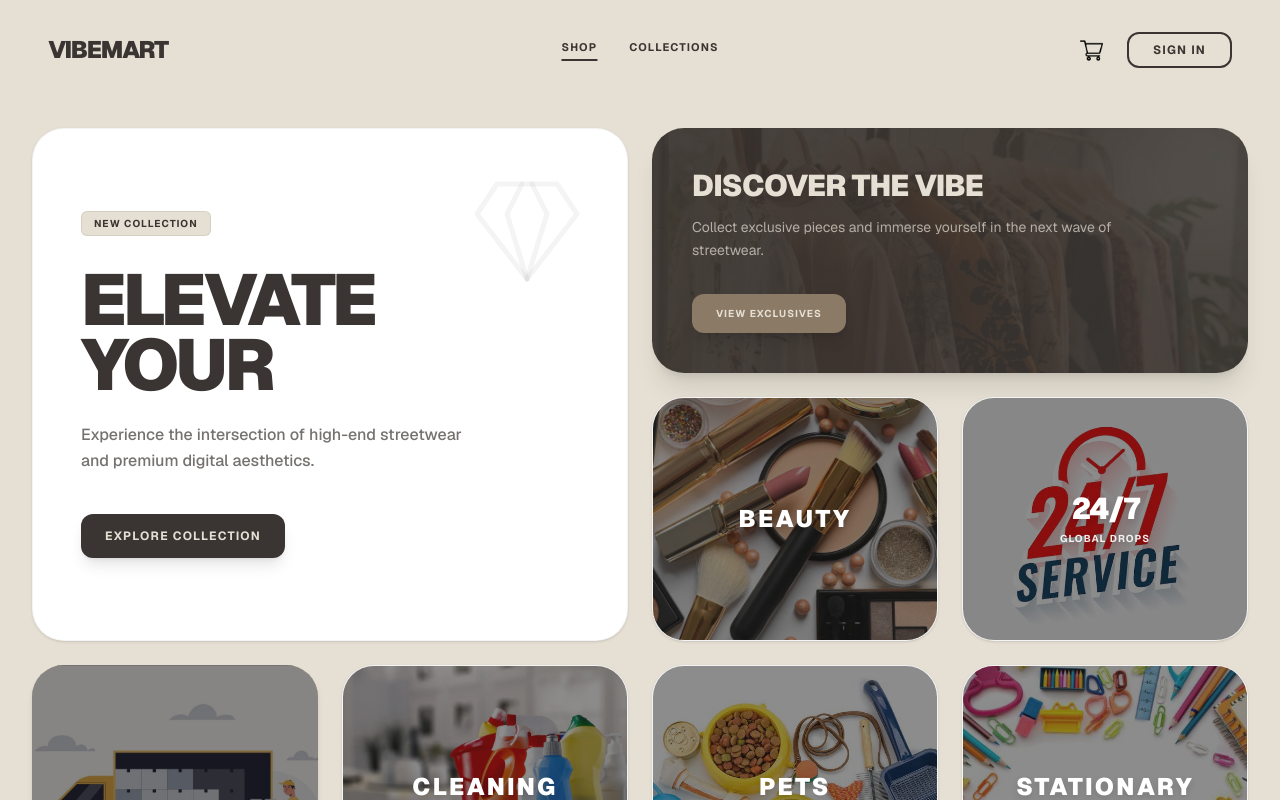
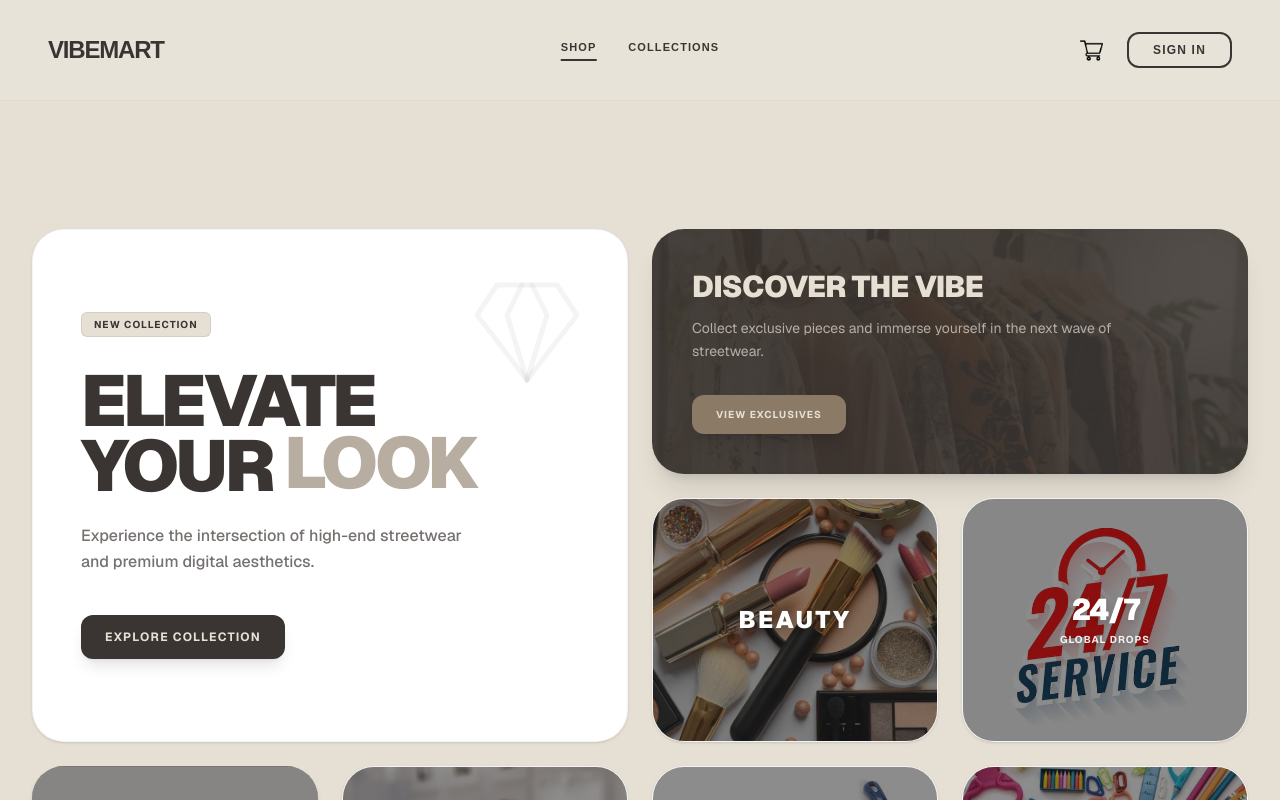
Before and after one commit to MostofaSeum/DjangoPractice, a Next.js app in the folder frontend/: page / in a window 1280 px wide. Shown: the top 800 px of the page. Built offline with nearby package versions, Linux system fonts and the light colour scheme; no server answers.

Commit message:
feat: initialize storefront layout, homepage with bento grid, and cart navigation components

```diff
--- a/frontend/app/cart/page.tsx
+++ b/frontend/app/cart/page.tsx
@@ -11,21 +11,6 @@ export default function CartPage() {
 
   return (
     <div className="min-h-screen bg-[#e6e0d4] text-[#3a3532] font-sans">
-      {/* Header */}
-      <header className="py-8 px-8 md:px-12 flex justify-center items-center border-b border-[#3a3532]/10 bg-[#e6e0d4]/80 backdrop-blur-md sticky top-0 z-50">
-        <div className="max-w-[1400px] w-full flex justify-between items-center relative">
-          <Link href="/" className="text-xl md:text-2xl font-black tracking-tighter text-[#3a3532] uppercase">
-            VibeMart
-          </Link>
-          <div className="text-xs font-bold uppercase tracking-widest text-[#8b7a66]">
-            Shopping Cart
-          </div>
-          <Link href="/products" className="text-xs font-bold uppercase tracking-widest text-[#3a3532] hover:opacity-60 transition-opacity">
-            Continue Shopping &rarr;
-          </Link>
-        </div>
-      </header>
-
       {/* Main Content */}
       <main className="max-w-[1400px] mx-auto px-4 md:px-12 py-16">
 
--- /dev/null
+++ b/frontend/app/components/Footer.tsx
@@ -0,0 +1,34 @@
+import Link from "next/link";
+
+export default function Footer() {
+  return (
+    <footer className="bg-[#2a2624] text-[#e6e0d4]/50 py-16 px-8 md:px-12 mt-auto">
+      <div className="max-w-[1400px] mx-auto flex flex-col md:flex-row justify-between items-center gap-10">
+        <Link href="/" className="text-3xl font-black tracking-tighter text-[#e6e0d4] uppercase">
+          VibeMart
+        </Link>
+        <div className="flex flex-wrap justify-center gap-8 text-xs font-bold uppercase tracking-widest">
+          <Link href="/products" className="hover:text-[#e6e0d4] transition-colors">
+            Shop
+          </Link>
+          <Link href="/collections" className="hover:text-[#e6e0d4] transition-colors">
+            Collections
+          </Link>
+          <a href="#" className="hover:text-[#e6e0d4] transition-colors">
+            Privacy Policy
+          </a>
+          <a href="#" className="hover:text-[#e6e0d4] transition-colors">
+            Terms of Service
+          </a>
+          <a href="#" className="hover:text-[#e6e0d4] transition-colors">
+            Shipping Info
+          </a>
+        </div>
+        <div className="text-[10px] font-bold tracking-widest uppercase text-center md:text-left">
+          &copy; 2026 VIBEMART. ELECTRIC PREMIUM
+          <br /> WORLDWIDE.
+        </div>
+      </div>
+    </footer>
+  );
+}
--- /dev/null
+++ b/frontend/app/components/Header.tsx
@@ -0,0 +1,28 @@
+import Link from "next/link";
+import CartButton from "./CartButton";
+
+export default function Header() {
+  return (
+    <header className="w-full z-50 py-8 px-8 md:px-12 flex justify-center items-center bg-[#e6e0d4]/90 backdrop-blur-md sticky top-0 border-b border-[#3a3532]/5">
+      <div className="max-w-[1400px] w-full flex justify-between items-center relative">
+        <Link href="/" className="text-xl md:text-2xl font-black tracking-tighter text-[#3a3532] uppercase z-10">
+          VibeMart
+        </Link>
+        <nav className="hidden md:flex gap-8 text-[11px] font-bold text-[#3a3532] uppercase tracking-widest absolute left-1/2 -translate-x-1/2">
+          <Link href="/products" className="hover:opacity-60 transition-opacity border-b-2 border-[#3a3532] pb-1">
+            Shop
+          </Link>
+          <Link href="/collections" className="hover:opacity-60 transition-opacity pb-1">
+            Collections
+          </Link>
+        </nav>
+        <div className="flex justify-end items-center gap-6 z-10">
+          <CartButton />
+          <button className="border-2 border-[#3a3532] text-[#3a3532] px-6 py-2 text-xs font-bold uppercase tracking-widest hover:bg-[#3a3532] hover:text-[#e6e0d4] transition-colors rounded-xl">
+            Sign In
+          </button>
+        </div>
+      </div>
+    </header>
+  );
+}
--- a/frontend/app/layout.tsx
+++ b/frontend/app/layout.tsx
@@ -2,6 +2,8 @@ import type { Metadata } from "next";
 import { Geist, Geist_Mono } from "next/font/google";
 import "./globals.css";
 import { CartProvider } from "./context/CartContext";
+import Header from "./components/Header";
+import Footer from "./components/Footer";
 
 const geistSans = Geist({
   variable: "--font-geist-sans",
@@ -14,8 +16,8 @@ const geistMono = Geist_Mono({
 });
 
 export const metadata: Metadata = {
-  title: "Create Next App",
-  description: "Generated by create next app",
+  title: "VibeMart - Electric Premium Storefront",
+  description: "High-end streetwear and premium digital aesthetics.",
 };
 
 export default function RootLayout({
@@ -28,7 +30,13 @@ export default function RootLayout({
       lang="en"
       className={`${geistSans.variable} ${geistMono.variable} h-full antialiased`}
     >
-      <body className="min-h-full flex flex-col"><CartProvider>{children}</CartProvider></body>
+      <body className="min-h-full flex flex-col bg-[#e6e0d4]">
+        <CartProvider>
+          <Header />
+          <div className="flex-1">{children}</div>
+          <Footer />
+        </CartProvider>
+      </body>
     </html>
   );
 }
--- a/frontend/app/page.tsx
+++ b/frontend/app/page.tsx
@@ -62,28 +62,6 @@ const DiamondIcon = () => (
 export default function Home() {
   return (
     <div className="min-h-screen bg-[#e6e0d4] text-[#3a3532] font-sans selection:bg-[#3a3532] selection:text-[#e6e0d4]">
-      {/* Navbar overlaying hero */}
-      <header className="absolute top-0 w-full z-50 py-8 px-8 md:px-12 flex justify-center items-center">
-        <div className="max-w-[1400px] w-full flex justify-between items-center relative">
-          <Link href="/" className="text-xl md:text-2xl font-black tracking-tighter text-[#3a3532] uppercase z-10">
-            VibeMart
-          </Link>
-          <nav className="hidden md:flex gap-8 text-[11px] font-bold text-[#3a3532] uppercase tracking-widest absolute left-1/2 -translate-x-1/2">
-            <Link href="/products" className="hover:opacity-60 transition-opacity border-b-2 border-[#3a3532] pb-1">
-              Shop
-            </Link>
-            <Link href="/collections" className="hover:opacity-60 transition-opacity pb-1">
-              Collections
-            </Link>
-          </nav>
-          <div className="flex justify-end items-center gap-6 z-10">
-            <CartButton />
-            <button className="border-2 border-[#3a3532] text-[#3a3532] px-6 py-2 text-xs font-bold uppercase tracking-widest hover:bg-[#3a3532] hover:text-[#e6e0d4] transition-colors rounded-xl">
-              Sign In
-            </button>
-          </div>
-        </div>
-      </header>
 
       {/* Bento Box Hero Section */}
       <section className="relative w-full min-h-screen pt-32 pb-12 px-4 md:px-8 max-w-[1400px] mx-auto flex items-center justify-center">
@@ -376,36 +354,6 @@ export default function Home() {
            </button>
          </div>
       </section>
-
-      {/* Footer */}
-      <footer className="bg-[#2a2624] text-[#e6e0d4]/50 py-16 px-8 md:px-12">
-        <div className="max-w-[1400px] mx-auto flex flex-col md:flex-row justify-between items-center gap-10">
-          <div className="text-3xl font-black tracking-tighter text-[#e6e0d4] uppercase">
-            VibeMart
-          </div>
-          <div className="flex flex-wrap justify-center gap-8 text-xs font-bold uppercase tracking-widest">
-            <a href="#" className="hover:text-[#e6e0d4] transition-colors">
-              Privacy Policy
-            </a>
-            <a href="#" className="hover:text-[#e6e0d4] transition-colors">
-              Terms of Service
-            </a>
-            <a href="#" className="hover:text-[#e6e0d4] transition-colors">
-              Shipping Info
-            </a>
-            <a href="#" className="hover:text-[#e6e0d4] transition-colors">
-              Returns
-            </a>
-            <a href="#" className="hover:text-[#e6e0d4] transition-colors">
-              Contact Us
-            </a>
-          </div>
-          <div className="text-[10px] font-bold tracking-widest uppercase text-center md:text-left">
-            &copy; 2026 VIBEMART. ELECTRIC PREMIUM
-            <br /> WORLDWIDE.
-          </div>
-        </div>
-      </footer>
     </div>
   );
 }
```
